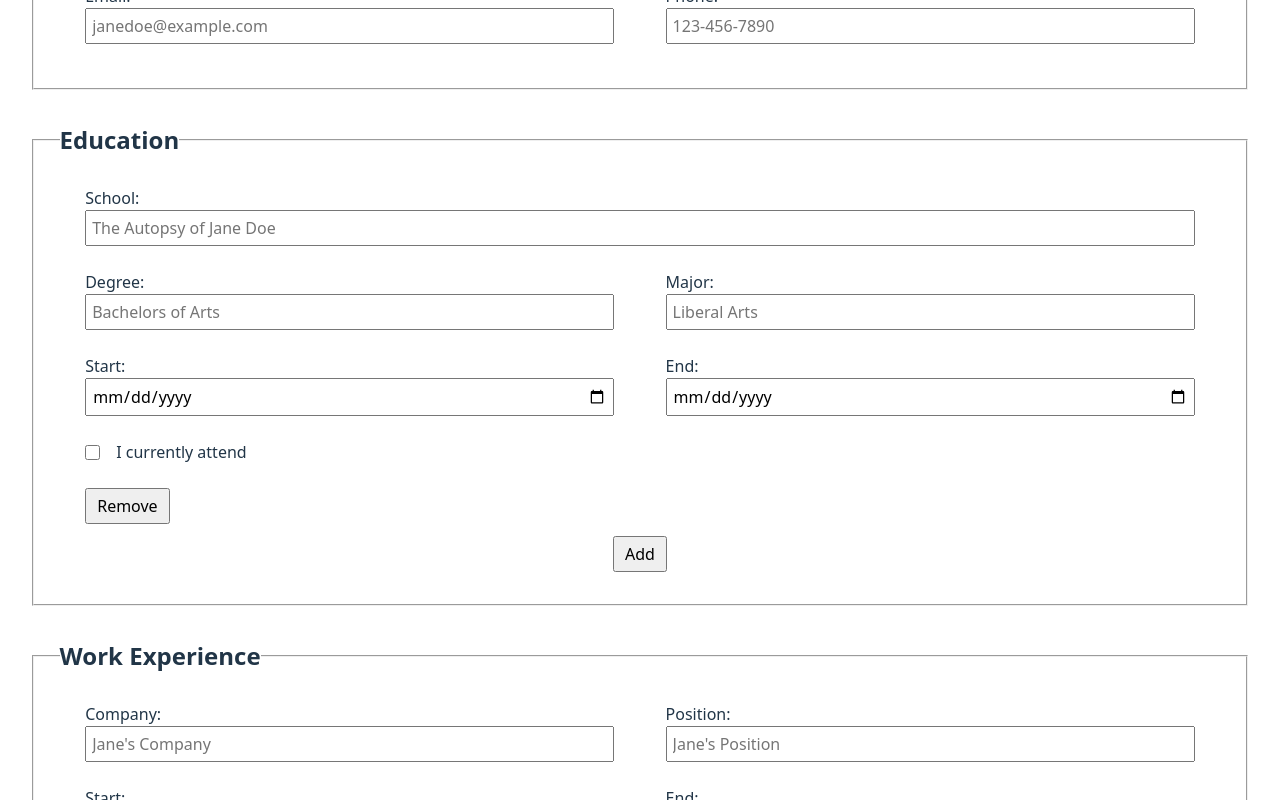
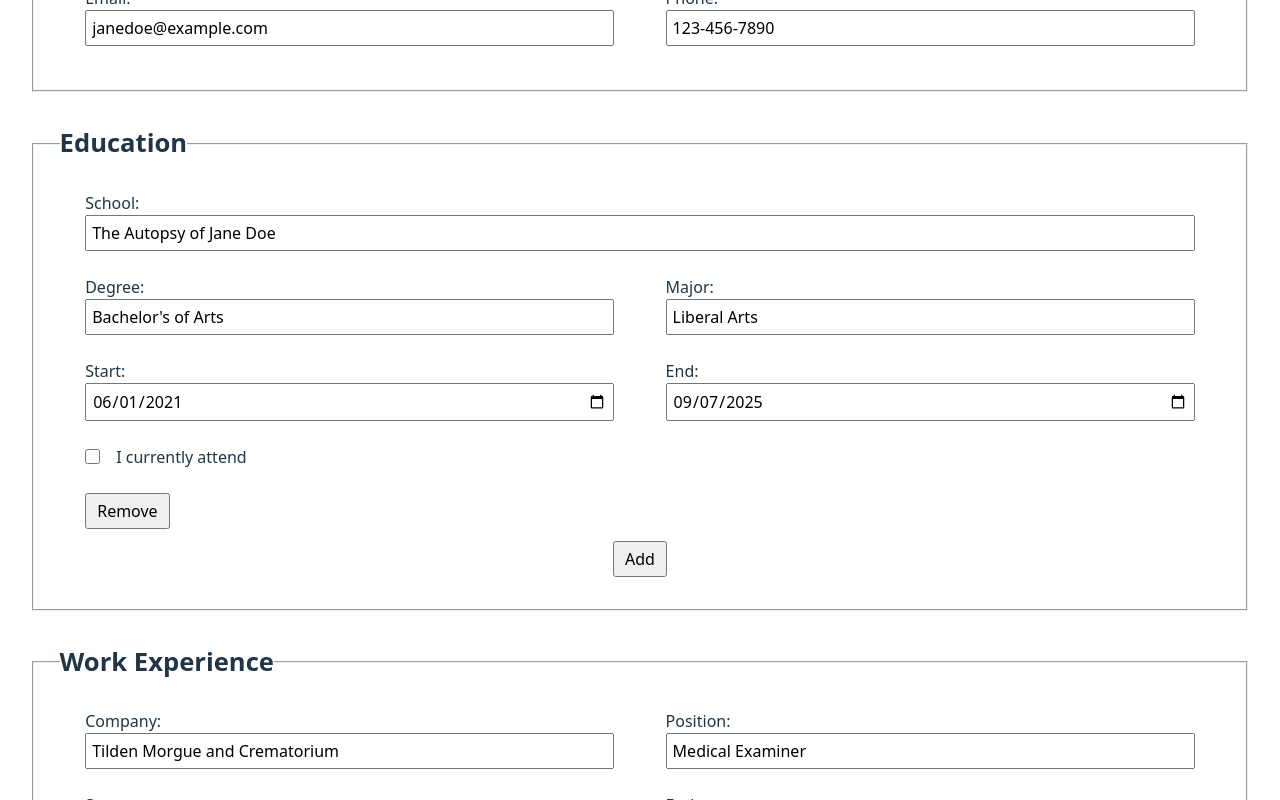
Before and after one commit to Rezwan1768/cv-application, a React (Vite) app: page / in a window 1280 px wide. Shown: the part 260-1060 px from the top of the page. Built offline with nearby package versions, Linux system fonts and the light colour scheme.

Commit message:
Use default values instead of placehoder on the form

```diff
--- a/src/components/App.jsx
+++ b/src/components/App.jsx
@@ -4,25 +4,30 @@ import { Resume } from "./Resume";
 
 export function App() {
   const [formData, setFormData] = useState({
-    personal: { firstName: "", lastName: "", email: "", phone: "" },
+    personal: {
+      firstName: "Jane",
+      lastName: "Doe",
+      email: "janedoe@example.com",
+      phone: "123-456-7890",
+    },
     education: [
       {
         id: 1,
-        school: "",
-        degree: "",
-        major: "",
-        startDate: "",
-        endDate: "",
+        school: "The Autopsy of Jane Doe",
+        degree: "Bachelor's of Arts",
+        major: "Liberal Arts",
+        startDate: "2021-06-01",
+        endDate: "2025-09-07",
         isAttending: false,
       },
     ],
     work: [
       {
         id: 1,
-        company: "",
-        position: "",
-        startDate: "",
-        endDate: "",
+        company: "Tilden Morgue and Crematorium",
+        position: "Medical Examiner",
+        startDate: "2021-06-01",
+        endDate: "2025-09-07",
         isCurrentJob: false,
         description: "",
       },
@@ -106,7 +111,6 @@ export function App() {
 
   return (
     <>
-      <h1>Resume/CV Application</h1>
       {isEditMode ? (
         <Form
           data={formData}
@@ -117,7 +121,7 @@ export function App() {
           onUpdateArrayItem={updateArrayItem}
         />
       ) : (
-        <Resume onClick={handleModeChange} />
+        <Resume formData={formData} onClick={handleModeChange} />
       )}
     </>
   );
--- a/src/components/Form.jsx
+++ b/src/components/Form.jsx
@@ -29,6 +29,8 @@ export function Form({
   const jobs = data.work;
 
   return (
+    <>
+      <h1 className="form-title">Resume/CV Application</h1>
       <form onSubmit={handleFormSubmit}>
         <fieldset className="field-columns">
           <legend>Personal Information</legend>
@@ -36,7 +38,7 @@ export function Form({
             id="first-name"
             type="text"
             name="firstName"
-          placeholder="Jane"
+            required
             value={firstName}
             onChange={onUpdatePersonal}
           >
@@ -47,7 +49,7 @@ export function Form({
             id="last-name"
             type="text"
             name="lastName"
-          placeholder="Doe"
+            required
             value={lastName}
             onChange={onUpdatePersonal}
           >
@@ -58,7 +60,6 @@ export function Form({
             id="email"
             type="email"
             name="email"
-          placeholder="janedoe@example.com"
             value={email}
             onChange={onUpdatePersonal}
           >
@@ -69,7 +70,6 @@ export function Form({
             id="phone"
             type="tel"
             name="phone"
-          placeholder="123-456-7890"
             value={phone}
             onChange={onUpdatePersonal}
           >
@@ -114,5 +114,6 @@ export function Form({
           Submit
         </button>
       </form>
+    </>
   );
 }
--- a/src/components/SchoolEntry.jsx
+++ b/src/components/SchoolEntry.jsx
@@ -24,7 +24,6 @@ export function SchoolEntry({ schoolData, handleClick, handleUpdate }) {
       <Field
         id={`school-${id}`}
         type="text"
-        placeholder="The Autopsy of Jane Doe"
         value={school}
         onChange={(e) => handleUpdate(SECTION, id, "school", e)}
       >
@@ -35,7 +34,6 @@ export function SchoolEntry({ schoolData, handleClick, handleUpdate }) {
         <Field
           id={`degree-${id}`}
           type="text"
-          placeholder="Bachelors of Arts"
           value={degree}
           onChange={(e) => handleUpdate(SECTION, id, "degree", e)}
         >
@@ -45,7 +43,6 @@ export function SchoolEntry({ schoolData, handleClick, handleUpdate }) {
         <Field
           id={`major-${id}`}
           type="text"
-          placeholder="Liberal Arts"
           value={major}
           onChange={(e) => handleUpdate(SECTION, id, "major", e)}
         >
--- a/src/components/WorkEntry.jsx
+++ b/src/components/WorkEntry.jsx
@@ -31,7 +31,6 @@ export function WorkEntry({ jobData, handleClick, handleUpdate }) {
         <Field
           id={`company-${id}`}
           type="text"
-          placeholder="Jane's Company"
           value={company}
           onChange={(e) => handleUpdate(SECTION, id, "company", e)}
         >
@@ -41,7 +40,6 @@ export function WorkEntry({ jobData, handleClick, handleUpdate }) {
         <Field
           id={`position-${id}`}
           type="text"
-          placeholder="Jane's Position"
           value={position}
           onChange={(e) => handleUpdate(SECTION, id, "position", e)}
         >
--- a/src/styles/form.css
+++ b/src/styles/form.css
@@ -1,3 +1,8 @@
+.form-title {
+  font-size: clamp(1.5rem, 4vw, 2rem);
+  text-align: center;
+}
+
 .form-field,
 .checkbox-field {
   display: flex;
@@ -31,7 +36,7 @@ fieldset:first-of-type {
 }
 
 legend {
-  font-size: 1.5rem;
+  font-size: clamp(1.2rem, 3vw, 1.6rem);
   font-weight: bold;
 }
 
--- a/src/styles/index.css
+++ b/src/styles/index.css
@@ -36,11 +36,6 @@ body {
   padding: clamp(8px, 3vw, 2rem);
 }
 
-h1 {
-  font-size: clamp(1.5rem, 4vw, 2rem);
-  text-align: center;
-}
-
 @media (prefers-color-scheme: light) {
   :root {
     color: #213547;
```
Lines whose indentation alone changed are shown as unchanged.
